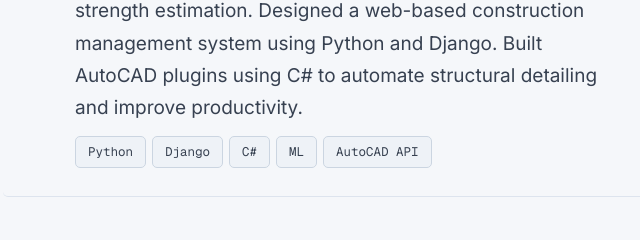
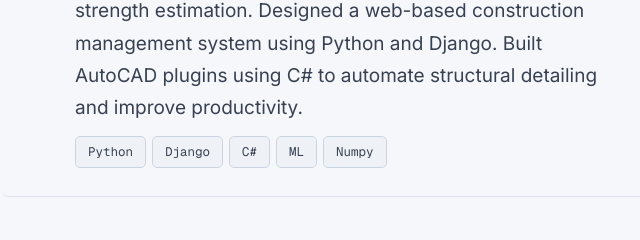
Before and after one commit to vicentmwanda/vicentmwanda.github.io, a plain HTML site: page index.html in a window 1280 px wide. Shown: the part 3069-3309 px from the top of the page, 241-881 px from the left. Drawn offline with nearby package versions, Linux system fonts and the light colour scheme.

Commit message:
Update index.html

```diff
--- a/index.html
+++ b/index.html
@@ -313,7 +313,7 @@
                                 <span class="tag">Django</span>
                                 <span class="tag">C#</span>
                                 <span class="tag">ML</span>
-                                <span class="tag">AutoCAD API</span>
+                                <span class="tag">Numpy</span>
                             </div>
                         </div>
                         <div class="row-side">
```
